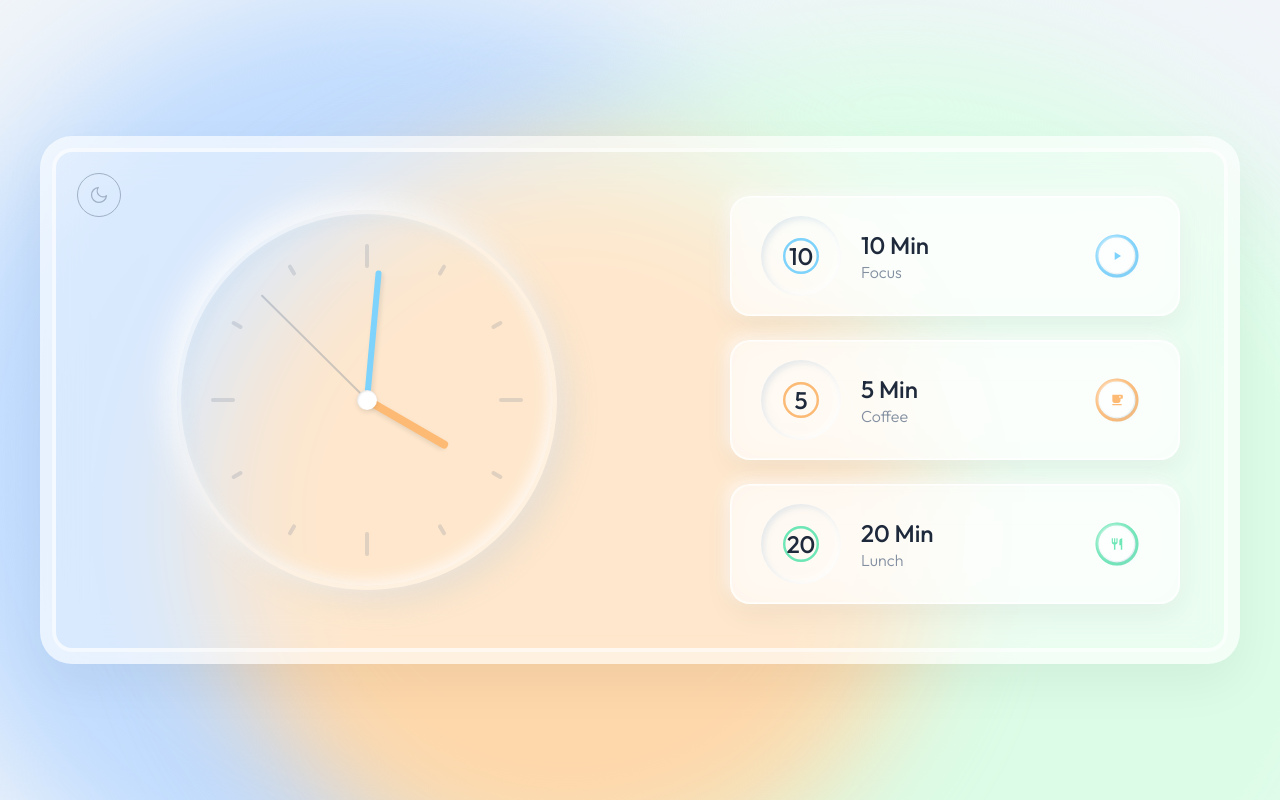
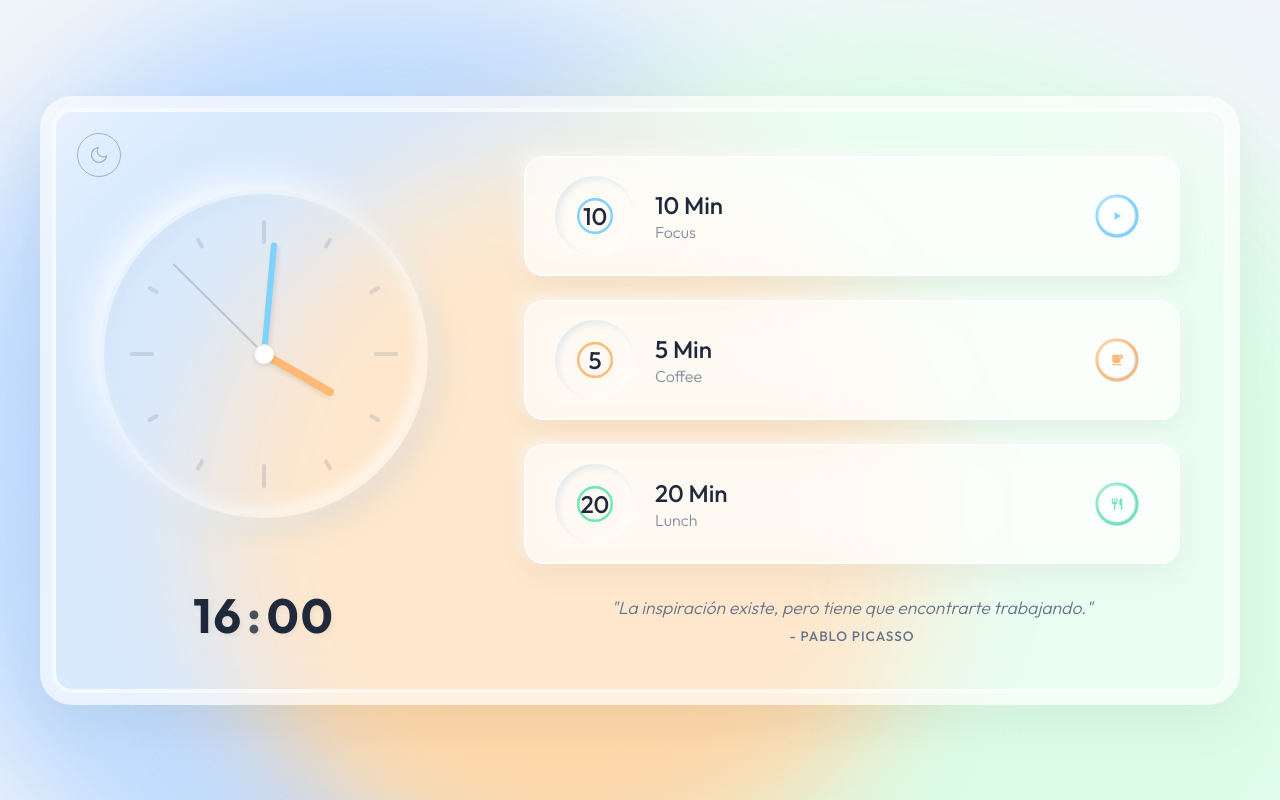
Before and after one commit to kazlan/Watchclock, a React (Vite) app: page / in a window 1280 px wide. Built offline with nearby package versions, Linux system fonts and the light colour scheme.

Commit message:
feat: implement 1/3 and 2/3 flex layout, add digital clock and 5min rotating QOTD module

```diff
--- a/src/App.css
+++ b/src/App.css
@@ -10,9 +10,10 @@
 .left-panel {
   flex: 1;
   display: flex;
+  flex-direction: column;
   align-items: center;
-  justify-content: flex-end;
-  /* Push clock near to center if there is space */
+  justify-content: center;
+  gap: 2rem;
   position: relative;
 }
 
@@ -42,11 +43,13 @@
 }
 
 .right-panel {
-  flex: 0 0 450px;
+  flex: 2;
   display: flex;
   flex-direction: column;
   justify-content: center;
+  align-items: center;
   position: relative;
+  height: 100%;
 }
 
 .timers-row {
--- a/src/App.jsx
+++ b/src/App.jsx
@@ -1,6 +1,8 @@
 import { useState, useEffect, Fragment } from 'react'
 import AnalogClock from './components/AnalogClock/AnalogClock'
+import DigitalClock from './components/DigitalClock/DigitalClock'
 import TimerWidget from './components/TimerWidget/TimerWidget'
+import QOTD from './components/QOTD/QOTD'
 import './index.css'
 import './App.css'
 
@@ -77,6 +79,7 @@ function App() {
             <div className="clock-wrapper">
               <AnalogClock theme={theme} />
             </div>
+            <DigitalClock theme={theme} />
           </section>
 
           <section className="right-panel">
@@ -97,6 +100,8 @@ function App() {
                 </div>
               ))}
             </div>
+
+            <QOTD theme={theme} isHidden={!!runningTimerId} />
 
             {TIMERS_CONFIG.map(timer => {
               const isVideoVisible = runningTimerId === timer.id;
--- /dev/null
+++ b/src/components/DigitalClock/DigitalClock.css
@@ -0,0 +1,27 @@
+.digital-clock-container {
+    font-size: 3rem;
+    font-weight: 700;
+    display: flex;
+    align-items: center;
+    justify-content: center;
+    letter-spacing: 2px;
+    z-index: 10;
+    transition: color 0.3s;
+}
+
+.colon {
+    margin: 0 4px;
+    opacity: 0.8;
+}
+
+/* Light Theme */
+.light-digital {
+    color: var(--text-primary);
+    text-shadow: 2px 2px 5px rgba(0, 0, 0, 0.05);
+}
+
+/* Dark Theme */
+.dark-digital {
+    color: var(--text-primary);
+    text-shadow: 0 0 10px rgba(255, 255, 255, 0.3);
+}
--- /dev/null
+++ b/src/components/DigitalClock/DigitalClock.jsx
@@ -0,0 +1,34 @@
+import { useState, useEffect } from 'react';
+import './DigitalClock.css';
+
+export default function DigitalClock({ theme }) {
+    const [time, setTime] = useState(new Date());
+
+    useEffect(() => {
+        // Update every minute, starting exactly at the top of the next minute
+        const now = new Date();
+        const msUntilNextMinute = (60 - now.getSeconds()) * 1000 - now.getMilliseconds();
+
+        let interval;
+        const timeout = setTimeout(() => {
+            setTime(new Date());
+            interval = setInterval(() => setTime(new Date()), 60000);
+        }, msUntilNextMinute);
+
+        return () => {
+            clearTimeout(timeout);
+            clearInterval(interval);
+        };
+    }, []);
+
+    const hours = time.getHours().toString().padStart(2, '0');
+    const minutes = time.getMinutes().toString().padStart(2, '0');
+
+    return (
+        <div className={`digital-clock-container ${theme}-digital`}>
+            <span className="digit">{hours}</span>
+            <span className="colon">:</span>
+            <span className="digit">{minutes}</span>
+        </div>
+    );
+}
--- /dev/null
+++ b/src/components/QOTD/QOTD.css
@@ -0,0 +1,59 @@
+.qotd-container {
+    width: 100%;
+    margin-top: 2rem;
+    padding: 0 1rem;
+    text-align: center;
+    transition: all 0.5s cubic-bezier(0.4, 0, 0.2, 1);
+    opacity: 1;
+    transform: translateY(0);
+}
+
+.qotd-hidden {
+    opacity: 0;
+    pointer-events: none;
+    position: absolute;
+    visibility: hidden;
+    transform: translateY(-20px);
+}
+
+.qotd-content {
+    transition: opacity 1s ease-in-out;
+}
+
+.qotd-content.fade-in {
+    opacity: 1;
+}
+
+.qotd-content.fade-out {
+    opacity: 0;
+}
+
+.qotd-text {
+    font-size: 1.1rem;
+    font-style: italic;
+    font-weight: 300;
+    margin-bottom: 0.5rem;
+    line-height: പാലര1.4;
+}
+
+.qotd-author {
+    font-size: 0.85rem;
+    font-weight: 500;
+    text-transform: uppercase;
+    letter-spacing: 1px;
+}
+
+/* Light Theme */
+.light-qotd .qotd-text,
+.light-qotd .qotd-author {
+    color: var(--text-secondary);
+}
+
+/* Dark Theme */
+.dark-qotd .qotd-text {
+    color: rgba(255, 255, 255, 0.7);
+}
+
+.dark-qotd .qotd-author {
+    color: var(--widget-color);
+}
--- /dev/null
+++ b/src/components/QOTD/QOTD.jsx
@@ -0,0 +1,48 @@
+import { useState, useEffect } from 'react';
+import './QOTD.css';
+
+const QUOTES = [
+    { text: "La inspiración existe, pero tiene que encontrarte trabajando.", author: "Pablo Picasso" },
+    { text: "No mires el reloj; haz lo que él hace. Sigue moviéndote.", author: "Sam Levenson" },
+    { text: "El mejor momento para plantar un árbol fue hace veinte años. El segundo mejor momento es ahora.", author: "Proverbio Chino" },
+    { text: "El éxito no es el final, el fracaso no es fatal: es el coraje para continuar lo que cuenta.", author: "Winston Churchill" },
+    { text: "Lo que haces hoy puede mejorar todas tus mañanas.", author: "Ralph Marston" },
+    { text: "Empieza donde estás. Usa lo que tienes. Haz lo que puedes.", author: "Arthur Ashe" },
+    { text: "No cuentes los días, haz que los días cuenten.", author: "Muhammad Ali" }
+];
+
+export default function QOTD({ theme, isHidden }) {
+    const [quoteIndex, setQuoteIndex] = useState(0);
+    const [fadeState, setFadeState] = useState('fade-in');
+
+    useEffect(() => {
+        // 5 minutes in milliseconds
+        const INTERVAL = 5 * 60 * 1000;
+        const FADE_DURATION = 1000; // 1 second for fade out
+
+        const timer = setInterval(() => {
+            // Start fade out
+            setFadeState('fade-out');
+
+            // Wait for fade out to complete, then change quote and fade in
+            setTimeout(() => {
+                setQuoteIndex((prevIndex) => (prevIndex + 1) % QUOTES.length);
+                setFadeState('fade-in');
+            }, FADE_DURATION);
+
+        }, INTERVAL);
+
+        return () => clearInterval(timer);
+    }, []);
+
+    const quote = QUOTES[quoteIndex];
+
+    return (
+        <div className={`qotd-container ${theme}-qotd ${isHidden ? 'qotd-hidden' : ''}`}>
+            <div className={`qotd-content ${fadeState}`}>
+                <p className="qotd-text">"{quote.text}"</p>
+                <p className="qotd-author">- {quote.author}</p>
+            </div>
+        </div>
+    );
+}
```
